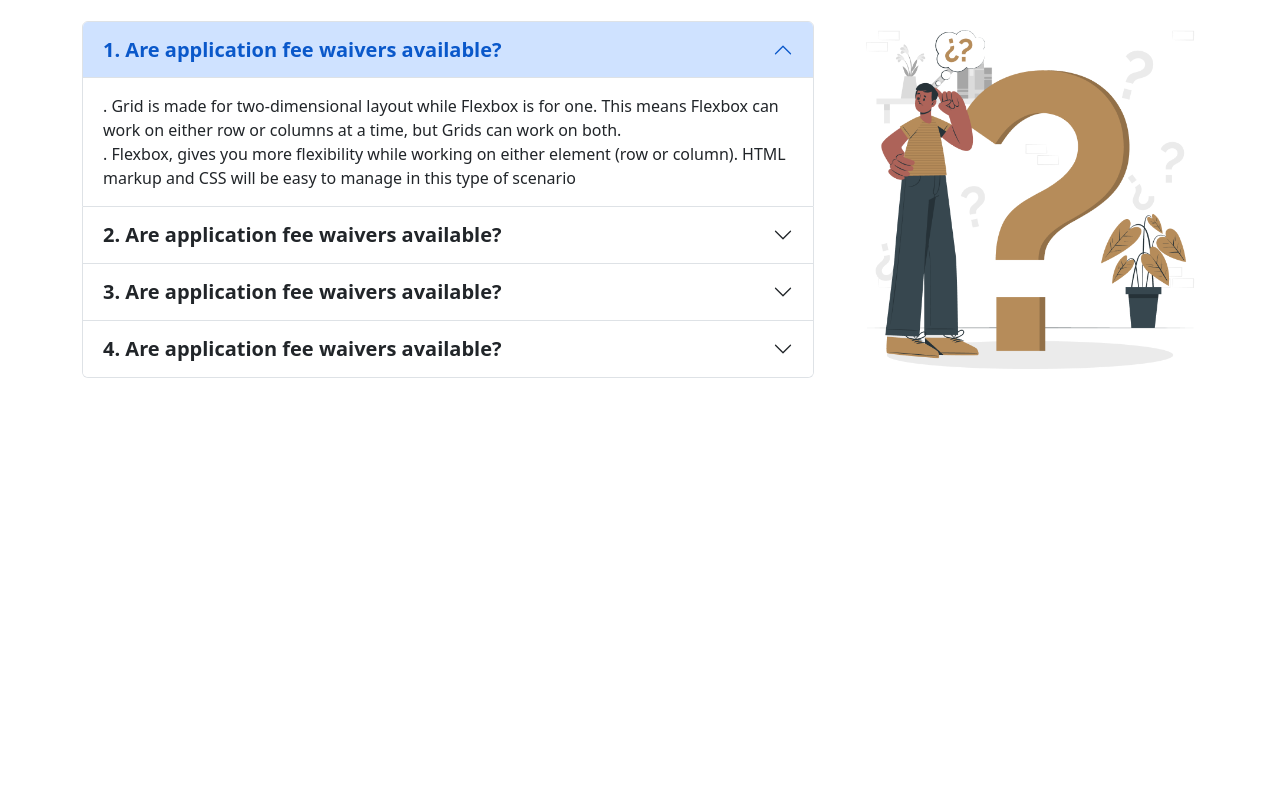
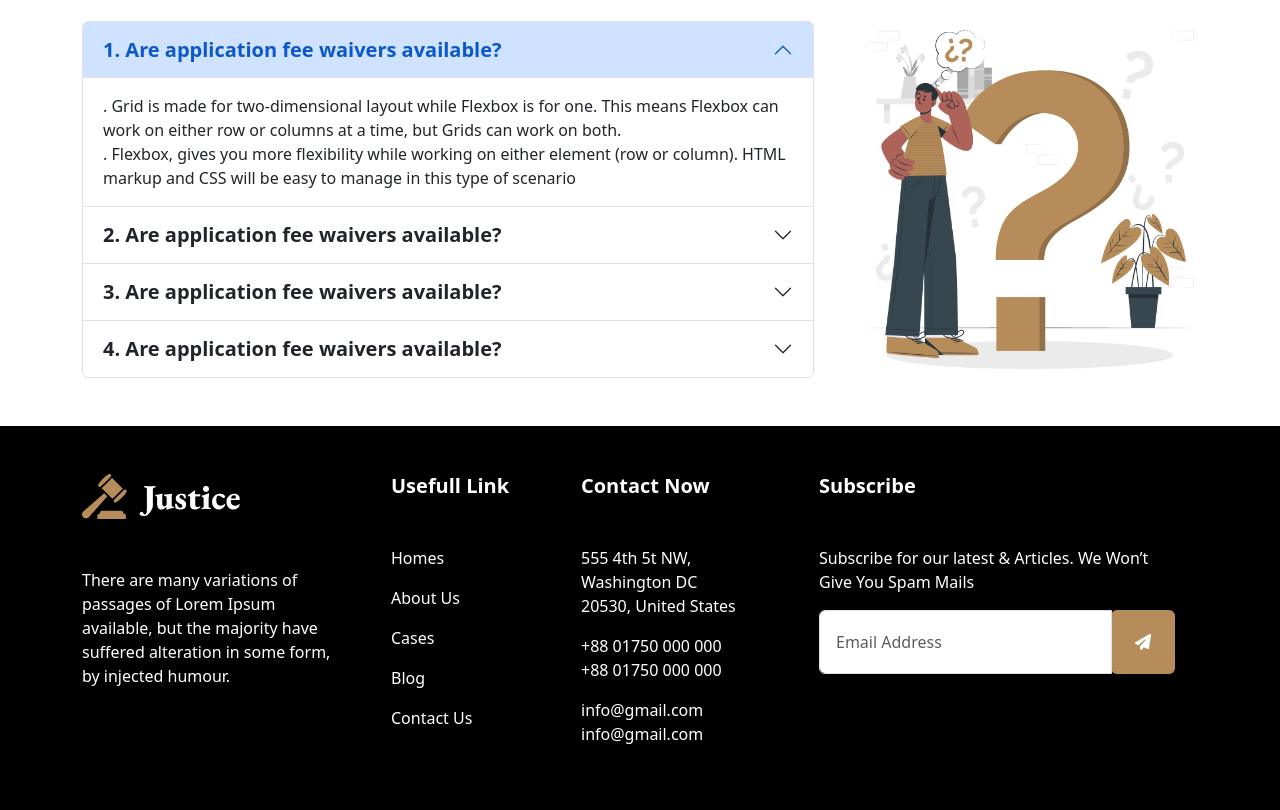
Before and after one commit to mehedihasanjibon/legal-solutions, a plain HTML site: page index.html in a window 1280 px wide. Shown: the part 2890-3700 px from the top of the page. Before the commit the page ends 3268 px from the top, so only its background shows below. Drawn offline with Linux system fonts and the light colour scheme.

Commit message:
footer section complate

```diff
--- a/index.html
+++ b/index.html
@@ -238,6 +238,41 @@
     </div>
   </section>
 
+  <!-- footer section  -->
+  <footer class="mt-5 bg-black">
+    <div class="container py-5">
+        <div class="row row-cols-2">
+            <div class="col-md-3">
+                <img class="mb-5" src="images/logo.png" alt="">
+                <p class="text-white">There are many variations of passages of Lorem Ipsum available, but the majority have suffered alteration in some form, by injected humour.</p>
+            </div>
+            <div class="col-md-2 text-white ms-4">
+                <h5 class="fw-bolder mb-5"> Usefull Link </h5>
+                <p><a class="text-decoration-none text-white" href="">Homes</a></p>
+                <p><a class="text-decoration-none text-white" href="">About Us</a></p>
+                <p><a class="text-decoration-none text-white" href="">Cases </a></p>
+                <p><a class="text-decoration-none text-white" href="">Blog</a></p>
+                <p><a class="text-decoration-none text-white" href="">Contact Us</a></p>
+            </div>
+            <div class="col-md-2 text-white">
+                <h5 class="fw-bold mb-5">Contact Now</h6>
+                <p><a class="text-decoration-none text-white" href="">555 4th 5t NW, Washington
+                  DC 20530, United States</a></p>
+                <p><a class="text-decoration-none text-white" href=""> +88 01750 000 000 <br> +88 01750 000 000 </a></p>
+                <p><a class="text-decoration-none text-white" href=""> info@gmail.com <br> info@gmail.com</a></p>
+            </div>
+            <div class="col-md-4 text-white ms-5">
+                <h5 class="fw-bold mb-5"> Subscribe </h5>
+                <p>Subscribe for our latest & Articles. We Won’t Give You Spam Mails</p>
+                <div class="input-group mb-3">
+                    <input type="text" class="form-control p-3" placeholder="Email Address" aria-label="Recipient's username" aria-describedby="button-addon2">
+                    <i class="fa-solid fa-paper-plane btn-bg-color p-4 rounded"></i>
+                  </div>
+            </div>
+        </div>
+    </div>
+</footer>
+
     <!-- bootstrap js  -->
     <script src="js/bootstrap.min.js"></script>
 </body>
```
